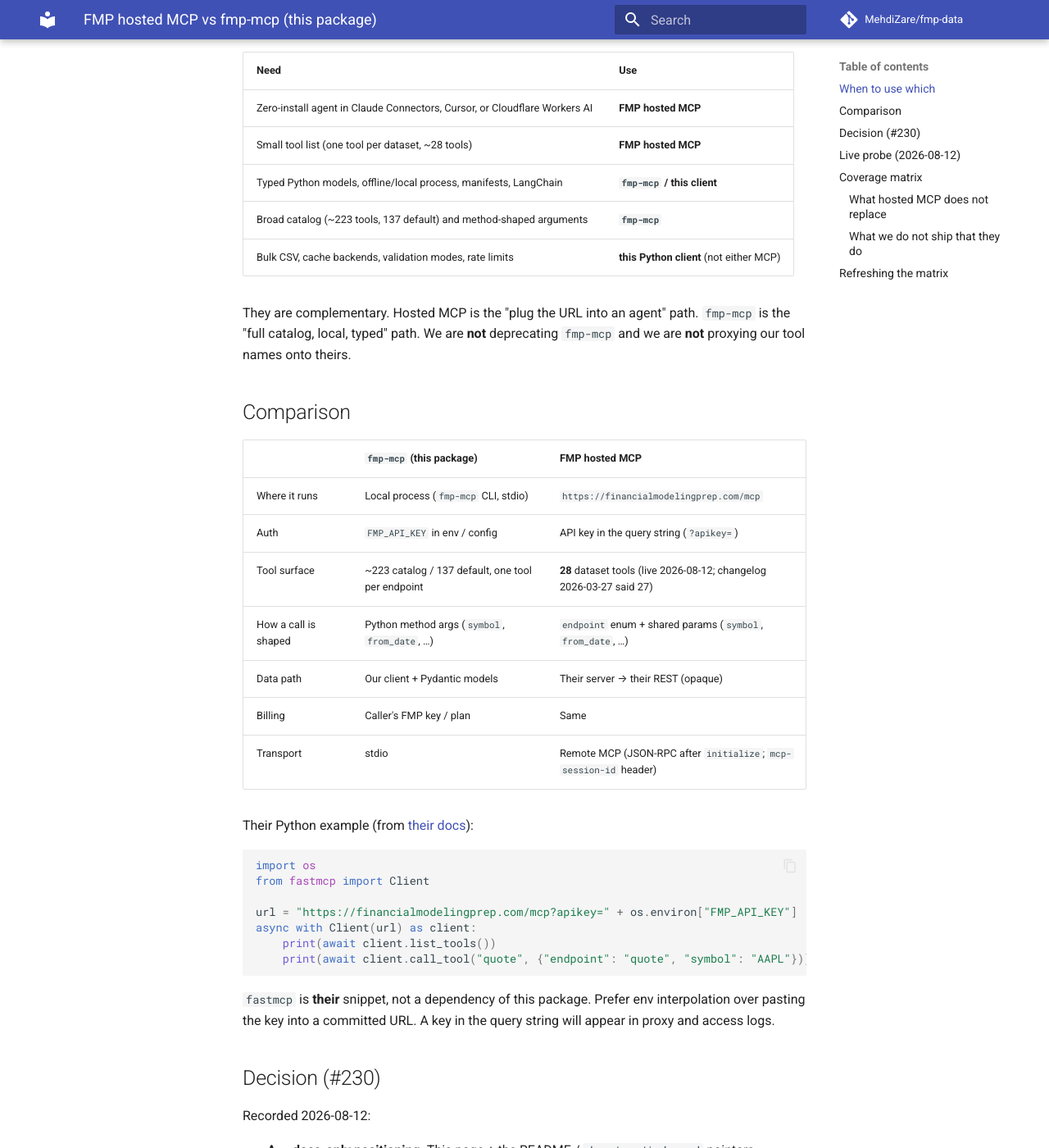
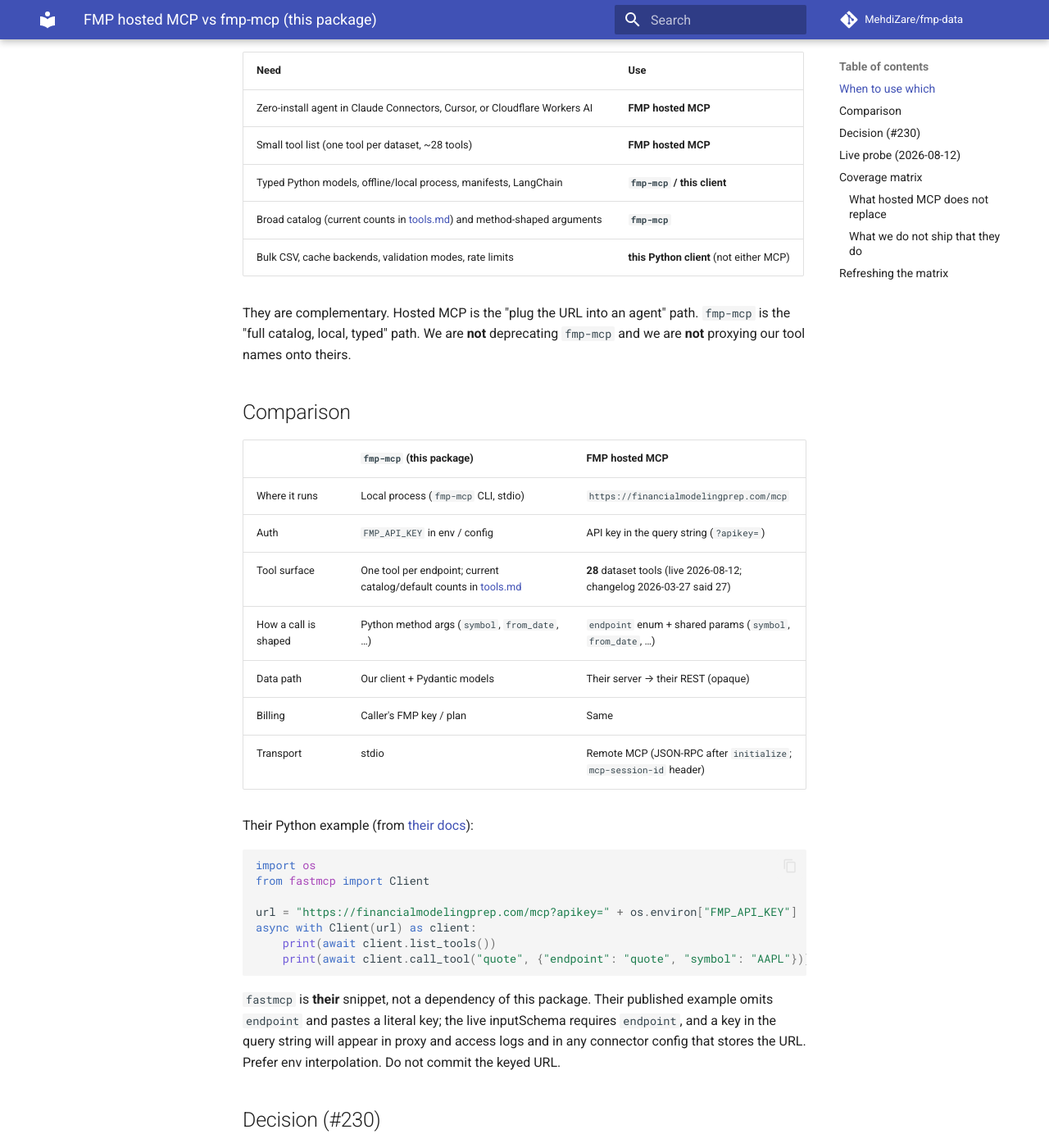
Before and after one commit to MehdiZare/fmp-data, an MkDocs documentation site: the page built from docs/mcp/hosted.md, in a window 1280 px wide and 1400 px high, scrolled down 441 px. Shown: the whole window at 82% size. Built offline with MkDocs 1.6.1 and Material for MkDocs 9.7.7, drawn with Linux system fonts in a browser that asks for light colours; comment, search, counter and statistics services are not loaded; the version menu is left out; some of the changed text lies outside the part shown.

Commit message:
docs(mcp): fix hosted matrix mapping and stop hardcoding catalog counts
Point earningsTranscript at transcripts.* (not intelligence). Drop the
stale 223/137 catalog numbers in favor of tools.md. Assert the 28-row
matrix instead of a bare "28" substring.

````diff
--- a/docs/mcp/hosted.md
+++ b/docs/mcp/hosted.md
@@ -18,7 +18,7 @@
 | Zero-install agent in Claude Connectors, Cursor, or Cloudflare Workers AI | **FMP hosted MCP** |
 | Small tool list (one tool per dataset, ~28 tools) | **FMP hosted MCP** |
 | Typed Python models, offline/local process, manifests, LangChain | **`fmp-mcp` / this client** |
-| Broad catalog (~223 tools, 137 default) and method-shaped arguments | **`fmp-mcp`** |
+| Broad catalog (current counts in [tools.md](tools.md)) and method-shaped arguments | **`fmp-mcp`** |
 | Bulk CSV, cache backends, validation modes, rate limits | **this Python client** (not either MCP) |
 
 They are complementary. Hosted MCP is the "plug the URL into an agent" path.
@@ -31,7 +31,7 @@
 |---|---|---|
 | Where it runs | Local process (`fmp-mcp` CLI, stdio) | `https://financialmodelingprep.com/mcp` |
 | Auth | `FMP_API_KEY` in env / config | API key in the query string (`?apikey=`) |
-| Tool surface | ~223 catalog / 137 default, one tool per endpoint | **28** dataset tools (live 2026-08-12; changelog 2026-03-27 said 27) |
+| Tool surface | One tool per endpoint; current catalog/default counts in [tools.md](tools.md) | **28** dataset tools (live 2026-08-12; changelog 2026-03-27 said 27) |
 | How a call is shaped | Python method args (`symbol`, `from_date`, …) | `endpoint` enum + shared params (`symbol`, `from_date`, …) |
 | Data path | Our client + Pydantic models | Their server → their REST (opaque) |
 | Billing | Caller's FMP key / plan | Same |
@@ -49,9 +49,11 @@
     print(await client.call_tool("quote", {"endpoint": "quote", "symbol": "AAPL"}))
 ```
 
-`fastmcp` is **their** snippet, not a dependency of this package. Prefer env
-interpolation over pasting the key into a committed URL. A key in the query
-string will appear in proxy and access logs.
+`fastmcp` is **their** snippet, not a dependency of this package. Their
+published example omits `endpoint` and pastes a literal key; the live
+inputSchema requires `endpoint`, and a key in the query string will appear
+in proxy and access logs and in any connector config that stores the URL.
+Prefer env interpolation. Do not commit the keyed URL.
 
 ## Decision (#230)
 
````
Also changed, not shown: other parts of docs/mcp/hosted.md (+1 -1 lines), 1 other file.
